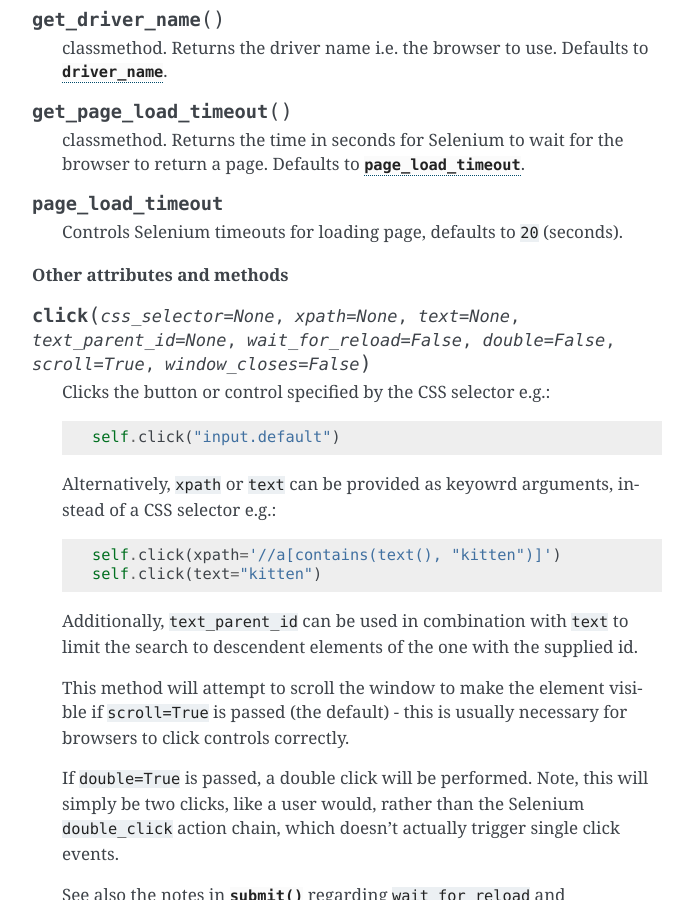
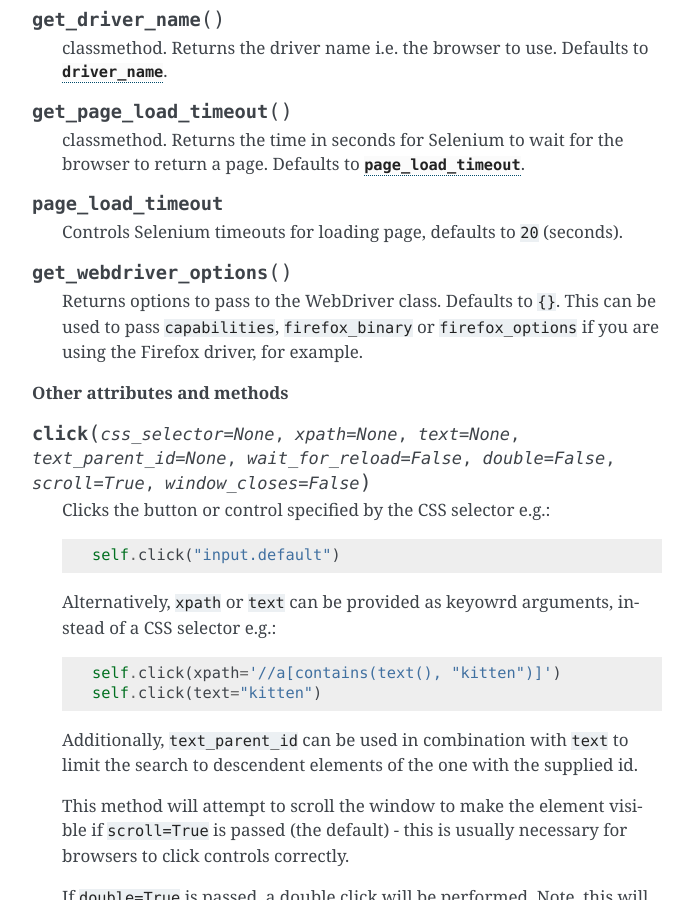
Before and after one commit to django-functest/django-functest, a Sphinx documentation site: the page built from docs/selenium.rst, in a window 1280 px wide and 900 px high, scrolled down 1101 px. Shown: the whole window, without its empty margins (418-1111 px from the left). Built offline with Sphinx 7.4.7, drawn with Linux system fonts in a browser that asks for light colours; some of the changed text lies outside the part shown.

Commit message:
Added ``get_webdriver_options``

```diff
--- a/HISTORY.rst
+++ b/HISTORY.rst
@@ -8,6 +8,7 @@ History
 
 * Fixed bug where elements wouldn't scroll into view if html height is set to
   100%
+* New method ``get_webdriver_options`` for customizing WebDriver behaviour.
 
 0.1.5
 +++++
--- a/docs/selenium.rst
+++ b/docs/selenium.rst
@@ -65,6 +65,12 @@ The class ``FuncSeleniumMixin`` has some Selenium/full browser specific methods,
    .. attribute:: page_load_timeout
 
       Controls Selenium timeouts for loading page, defaults to ``20`` (seconds).
+
+   .. method:: get_webdriver_options()
+
+      Returns options to pass to the WebDriver class. Defaults to ``{}``. This
+      can be used to pass ``capabilities``, ``firefox_binary`` or
+      ``firefox_options`` if you are using the Firefox driver, for example.
 
 
    **Other attributes and methods**
```
Also changed, not shown: 1 other file.
